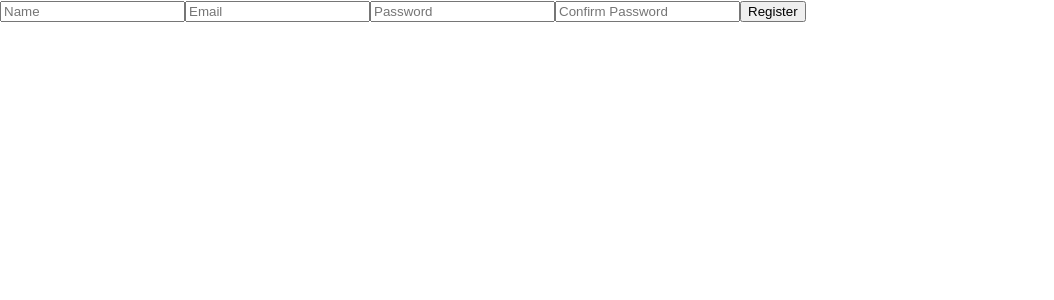
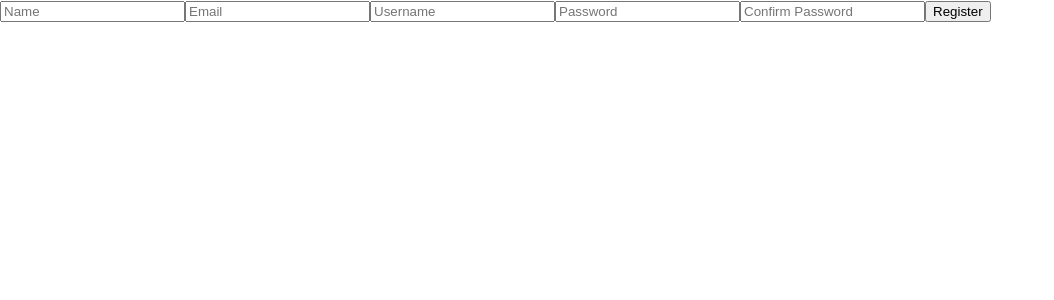
Before and after one commit to Melkzedk/lost-found-finder, a React (Create React App) app in the folder client/: page /register in a window 1280 px wide. Shown: the top 300 px of the page, without its empty margins (0-1054 px from the left). Built offline with nearby package versions, Linux system fonts and the light colour scheme.

Commit message:
small changes

```diff
--- a/client/src/pages/Register.js
+++ b/client/src/pages/Register.js
@@ -21,6 +21,10 @@ export default function Register() {
         onChange={(e) => setForm({ ...form, email: e.target.value })}
       />
       <input
+      placeholder="Username"
+      onChange={(e) => setForm({ ...form, username: e.target.value })}
+      />
+      <input
         type="password"
         placeholder="Password"
         onChange={(e) => setForm({ ...form, password: e.target.value })}
```
